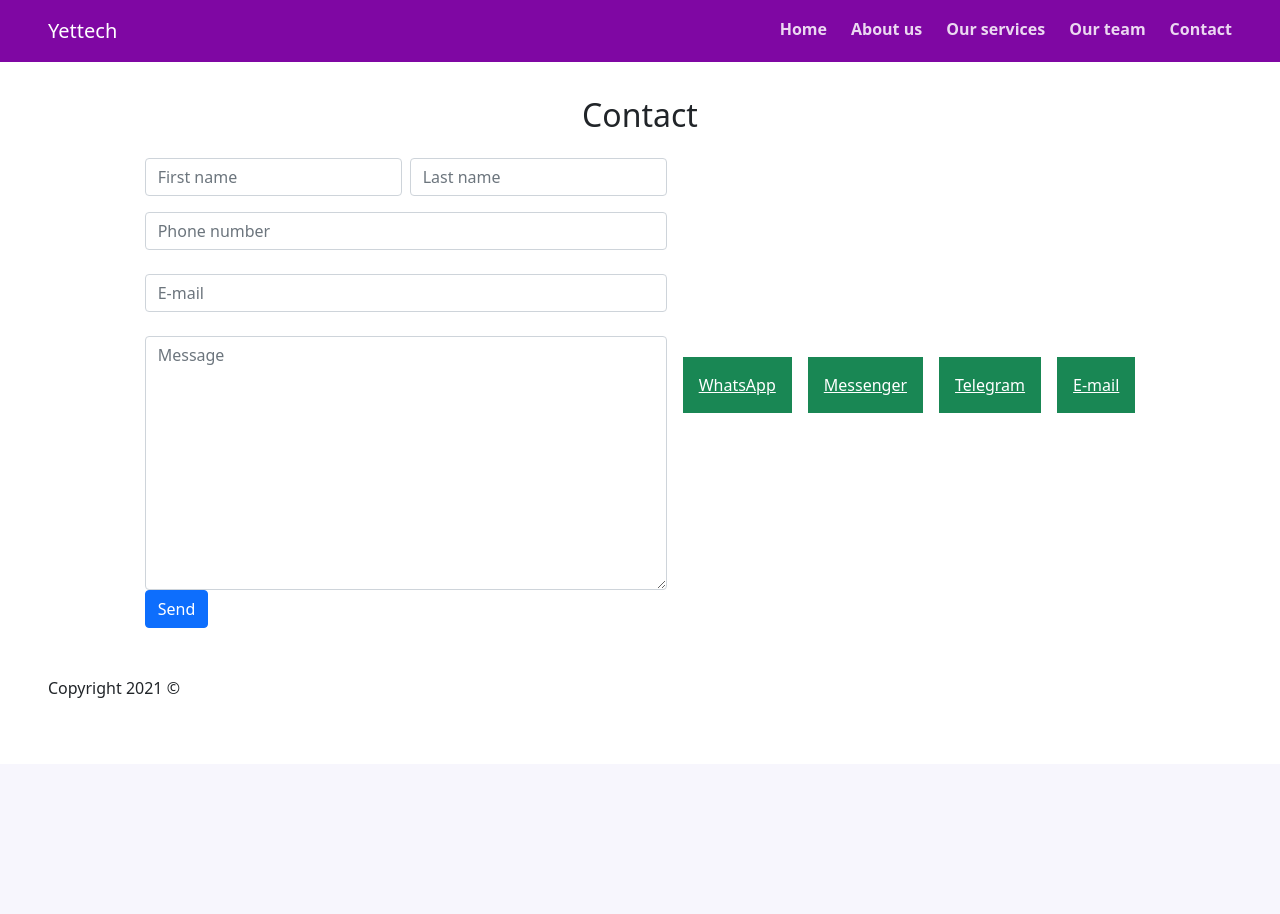
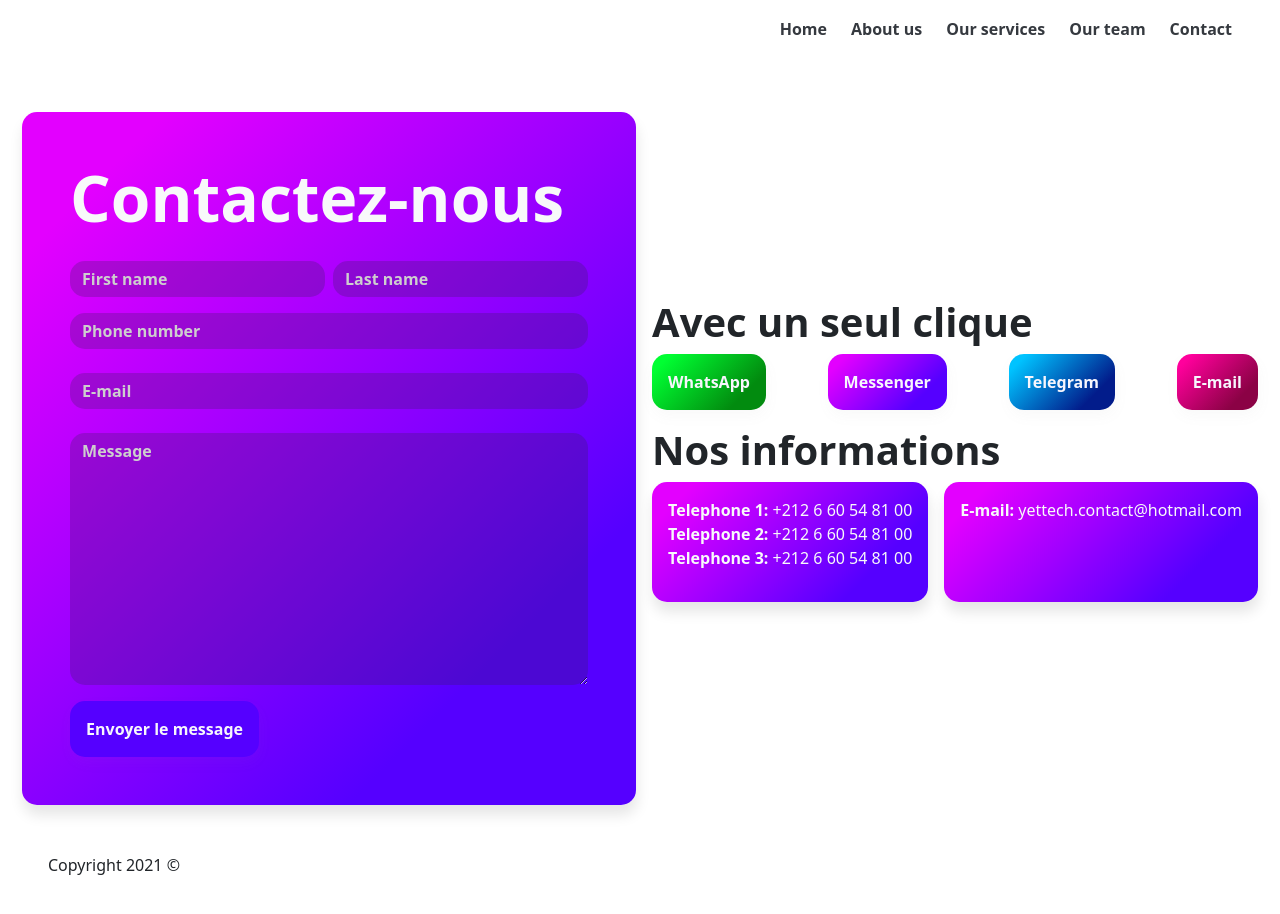
Before and after one commit to anasmasti/yettech-front, a Next.js app: page /contact in a window 1280 px wide. Shown: the top 914 px of the page. Before the commit the page ends 800 px from the top, so only its background shows below. Built offline with nearby package versions, Linux system fonts and the light colour scheme.

Commit message:
Update contact page
- Add new UI
- Add contact infoà components
- Add new card
- Add new buttons

```diff
--- a/components/contact/ContactForm.jsx
+++ b/components/contact/ContactForm.jsx
@@ -20,7 +20,10 @@ export default function ContactForm() {
 
   return (
     <div className="mt-3">
-      <form className="form-group">
+      <form className="form-group p-5 colored-card">
+        <h2 className="text-light display-3 fw-bold mb-4">
+          Contactez-nous
+        </h2>
         <contactFormContext.Provider value={{ formData, fillFormData }}>
           <ContactFormInputsSection />
           <SubmitButton />
--- /dev/null
+++ b/components/contact/ContactInfo.jsx
@@ -0,0 +1,56 @@
+import React from "react";
+
+export default function ContactInfo() {
+  let infos = [
+    {
+      id: 1,
+      content: [
+        {
+          id: 1,
+          title: "Telephone 1",
+          content: "+212 6 60 54 81 00",
+        },
+        {
+          id: 2,
+          title: "Telephone 2",
+          content: "+212 6 60 54 81 00",
+        },
+        {
+          id: 3,
+          title: "Telephone 3",
+          content: "+212 6 60 54 81 00",
+        },
+      ],
+    },
+    {
+      id: 2,
+      content: [
+        {
+          id: 1,
+          title: "E-mail",
+          content: "yettech.contact@hotmail.com",
+        },
+      ],
+    },
+  ];
+
+  return (
+    <div className="mt-3">
+      <h3 className=" fw-bold display-6">Nos informations</h3>
+      <div className="d-flex flex-row gap-3">
+        {infos.map((info) => (
+          <div className="colored-card p-3 text-light">
+            <ul className="list-unstyled">
+              {info.content.map((content) => (
+                <li>
+                  <span className=" fw-bold">{content.title}:</span>{" "}
+                  {content.content}
+                </li>
+              ))}
+            </ul>
+          </div>
+        ))}
+      </div>
+    </div>
+  );
+}
--- /dev/null
+++ b/components/contact/ContactInfoSection.jsx
@@ -0,0 +1,12 @@
+import React from 'react'
+import ContactInfo from './ContactInfo'
+import ContactLinks from './ContactLinks'
+
+export default function ContactInfoSection() {
+  return (
+    <div className="flex flex-row">
+        <ContactLinks />
+        <ContactInfo />
+    </div>
+  )
+}
--- a/components/contact/ContactLinks.jsx
+++ b/components/contact/ContactLinks.jsx
@@ -6,40 +6,45 @@ export default function ContactLinks() {
       id: 1,
       title: "WhatsApp",
       url: `https://wa.me/212660548100?text=${message}`,
-      bg_img: "bg-success",
+      bg_img: "whatsapp-btn",
     },
     {
       id: 2,
       title: "Messenger",
       url: "https://m.me/anas.masti.96",
-      bg_img: "bg-success",
+      bg_img: "messenger-btn",
     },
     {
       id: 3,
       title: "Telegram",
       url: "https://t.me/anasmasti",
-      bg_img: "bg-success",
+      bg_img: "telegram-btn",
     },
     {
       id: 4,
       title: "E-mail",
       url: `mailto:anasmasti@hotmail.com?subject='Anas Masti Portfolio' Contact&body=${message}`,
-      bg_img: "bg-success",
+      bg_img: "mail-btn",
     },
   ];
 
   return (
-    <div className="d-flex justify-content-between gap-3 mt-10">
-      {links.map((link) => (
+    <>
+      <h3 className="fw-bold display-6">
+        Avec un seul clique</h3>
+      <div className="d-flex justify-content-between gap-3">
+             {links.map((link) => (
         <a
           key={link.id}
           href={link.url}
           target="_blank"
-          className={`p-3 ${link.bg_img} rounded-xl font-bold text-white  transition-all  duration-300 hover:pt-2 md:hover:pt-5 lg:hover:pt-5`}
+          className={`p-3 ${link.bg_img}`}
         >
           {link.title}
         </a>
       ))}
-    </div>
+      </div>
+
+    </>
   );
 }
--- a/components/contact/ContactSection.jsx
+++ b/components/contact/ContactSection.jsx
@@ -1,16 +1,11 @@
-import MainTitle from "../shared/MainTitle";
 import ContactForm from "./ContactForm";
-import ContactLinks from "./ContactLinks";
+import ContactInfoSection from "./ContactInfoSection";
 
 export default function ContactSection() {
   return (
     <section className="d-flex justify-content-center align-items-center h-100 pt-5 justify-content-lg-between flex-column">
-      <div className="mt-5">
-        <MainTitle title="Contact" />
-      </div>
-
-      <div className="d-flex justify-content-center align-items-center flex-column flex-lg-row-reverse gap-lg-3">
-        <ContactLinks />
+      <div className="d-flex justify-content-center align-items-center flex-column flex-lg-row-reverse gap-lg-3 mt-5">
+        <ContactInfoSection />
         <ContactForm />
       </div>
     </section>
--- a/components/contact/SubmitButton.jsx
+++ b/components/contact/SubmitButton.jsx
@@ -16,10 +16,10 @@ export default function SubmitButton() {
   return (
     <button
       type="submit"
-      className="btn btn-primary"
+      className="p-3 main-btn mt-3 border-0"
       onClick={() => handleSubmit()}
     >
-      Send
+      Envoyer le message
     </button>
   );
 }
--- a/styles/components/_buttons.scss
+++ b/styles/components/_buttons.scss
@@ -2,16 +2,15 @@
 
 //  Main button
 .main-btn {
-    border: 2px solid color(blur-color);
-    background: transparent;
+    background: color(main-color);
     box-shadow: $btn-box-shadow;
-    color: white;
+    color: color(light) !important;
     border-radius: $main-border-radius !important;
     text-decoration: none;
-    padding: 1rem;
+    font-weight: bold;
     @include global-transition;
     &:hover {
-        background: color(blur-color);
+        background: color(dark);
         color: color(light) !important;
     }
 }
@@ -23,7 +22,7 @@
     color: color(light) !important;
     border-radius: $main-border-radius !important;
     text-decoration: none;
-
+    @include global-transition;
     &:hover {
         background: color(light) !important;
         color: color(dark) !important;
@@ -38,7 +37,7 @@
     color: color(light) !important;
     border-radius: $main-border-radius !important;
     text-decoration: none;
-
+    @include global-transition;
     &:hover {
         background: color(dark);
         color: color(light) !important;
@@ -52,7 +51,7 @@
     color: color(light) !important;
     border-radius: $main-border-radius !important;
     text-decoration: none;
-
+    @include global-transition;
     &:hover {
         background: color(dark);
         color: color(light) !important;
@@ -66,9 +65,69 @@
     color: color(light) !important;
     border-radius: $main-border-radius !important;
     text-decoration: none;
+    @include global-transition;
+    &:hover {
+        background: color(dark);
+        color: color(light) !important;
+    }
+}
+
+.whatsapp-btn {
+    background: linear-gradient(135deg, rgba(0,255,50,1) 11%, rgba(2,139,15,1) 78%);
+    box-shadow: $btn-box-shadow;
+    color: color(light) !important;
+    border-radius: $main-border-radius !important;
+    text-decoration: none;
+    @include global-transition;
+    font-weight: bold !important;
 
     &:hover {
         background: color(dark);
         color: color(light) !important;
     }
 }
+
+.messenger-btn {
+    background: color(main-color-grad);
+    box-shadow: $btn-box-shadow;
+    color: color(light) !important;
+    border-radius: $main-border-radius !important;
+    text-decoration: none;
+    @include global-transition;
+    font-weight: bold !important;
+
+    &:hover {
+        background: color(dark);
+        color: color(light) !important;
+    }
+}
+
+.telegram-btn {
+    background: linear-gradient(135deg, rgba(0,195,255,1) 11%, rgba(2,28,139,1) 78%);
+    box-shadow: $btn-box-shadow;
+    color: color(light) !important;
+    border-radius: $main-border-radius !important;
+    text-decoration: none;
+    @include global-transition;
+    font-weight: bold !important;
+
+    &:hover {
+        background: color(dark);
+        color: color(light) !important;
+    }
+}
+
+.mail-btn {
+    background: linear-gradient(135deg, rgba(255,0,156,1) 11%, rgba(139,2,69,1) 78%);
+    box-shadow: $btn-box-shadow;
+    color: color(light) !important;
+    border-radius: $main-border-radius !important;
+    text-decoration: none;
+    @include global-transition;
+    font-weight: bold !important;
+
+    &:hover {
+        background: color(dark);
+        color: color(light) !important;
+    }
+}
--- a/styles/components/_cards.scss
+++ b/styles/components/_cards.scss
@@ -29,6 +29,18 @@
       display: none;
     }
   }
+}
+
+.colored-card {
+  position: relative;
+  background: color(main-color-grad);
+
+  box-shadow: $card-box-shadow;
+  align-items: center;
+  overflow: hidden;
+
+  border-radius: $main-border-radius !important;
+
 }
 
 .card--header {
--- a/styles/globals.scss
+++ b/styles/globals.scss
@@ -27,6 +27,15 @@ header {
   z-index: 1;
   color: rgba(255, 255, 255, 0.842);
 }
+input, textarea {
+  background: #32205642  !important;
+  border: none !important;
+  border-radius: $main-border-radius !important;
+  &::placeholder {
+    color: rgb(206, 206, 206) !important;
+    font-weight: 600 !important;
+  }
+}
 
 // Logo
 .logo {
@@ -47,5 +56,5 @@ header {
 }
 
 .dark-menu {
-  background: color(dark-purple);
+  color: #35393f;
 }
--- a/styles/helpers/_variables.scss
+++ b/styles/helpers/_variables.scss
@@ -1,23 +1,24 @@
 // Global colors
 $colors: (
   // "main-color": #a95ffd,
+  "main-color":#5500ff,
+  "main-color-grad": linear-gradient(135deg, rgba(227,0,255,1) 11%, rgba(85,0,255,1) 78%),
   "blur-color": #a95ffd49,
   "body-color": #fefeff,
   "transparent-color": #fefeff00,
   "danger": #ffa2a2,
   "success": #25e6bf,
-  "dark": #525252,
+  "dark": #222222,
   // "light": #F7F6FD,
   "light": #F7F6FD,
   "info": #98d3fa,
 // :::::::::::::::::::::
   "blue-color": #23aeff,
   "light-purple": #dcb4ff,
-  "dark-purple": rgb(127, 7, 163)
 );
 
 // Global border radius
-$main-border-radius: 20px;
+$main-border-radius: 15px;
 
 // Global box shadow
 $btn-box-shadow: 1px 6px 14px rgb(142 142 142 / 5%);
```
